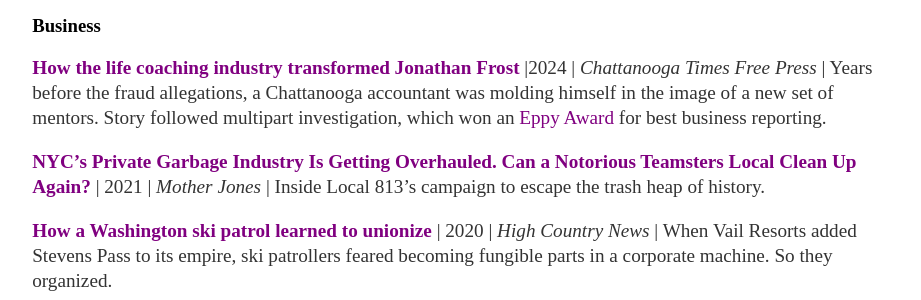
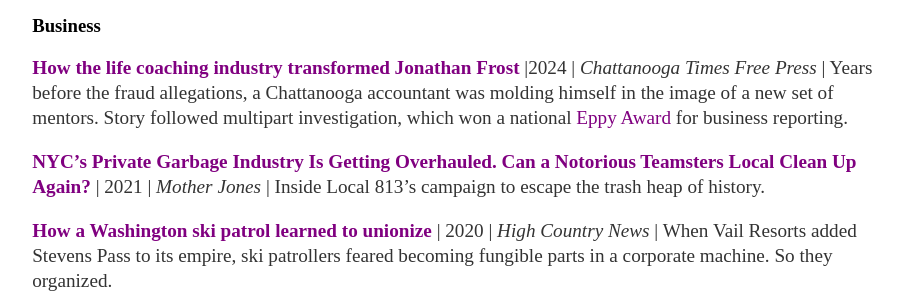
Before and after one commit to aonschwartz/aonschwartz.github.io, a Jekyll site: the page built from about/index.md, in a window 1280 px wide and 900 px high. Shown: the part 275-575 px from the top of the window, without its empty margins (179-1100 px from the left). Built offline with Jekyll 4.4.1, drawn with Linux system fonts in a browser that asks for light colours.

Commit message:
Update index.md

```diff
--- a/about/index.md
+++ b/about/index.md
@@ -9,7 +9,7 @@
 
 ### <a name="BusinessReporting"><a/>Business
 
-**[How the life coaching industry transformed Jonathan Frost](https://www.timesfreepress.com/news/2024/may/18/head-how-the-life-coaching-industry-transformed/)** \|2024 \| *Chattanooga Times Free Press* \| Years before the fraud allegations, a Chattanooga accountant was molding himself in the image of a new set of mentors. Story followed multipart investigation, which won an [Eppy Award](https://www.eppyawards.com/) for best business reporting.
+**[How the life coaching industry transformed Jonathan Frost](https://www.timesfreepress.com/news/2024/may/18/head-how-the-life-coaching-industry-transformed/)** \|2024 \| *Chattanooga Times Free Press* \| Years before the fraud allegations, a Chattanooga accountant was molding himself in the image of a new set of mentors. Story followed multipart investigation, which won a national [Eppy Award](https://www.eppyawards.com/) for business reporting.
 
 **[NYC’s Private Garbage Industry Is Getting Overhauled. Can a Notorious Teamsters Local Clean Up Again?](https://www.motherjones.com/politics/2021/10/teamsters-local-813-nyc-garbage-mob/)** \|  2021 \| *Mother Jones* \| Inside Local 813’s campaign to escape the trash heap of history.
 
```
